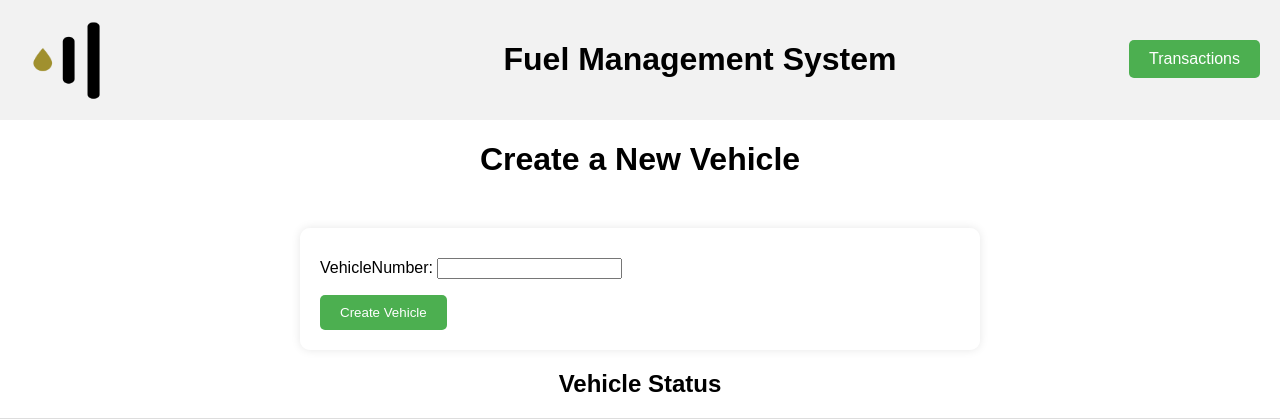
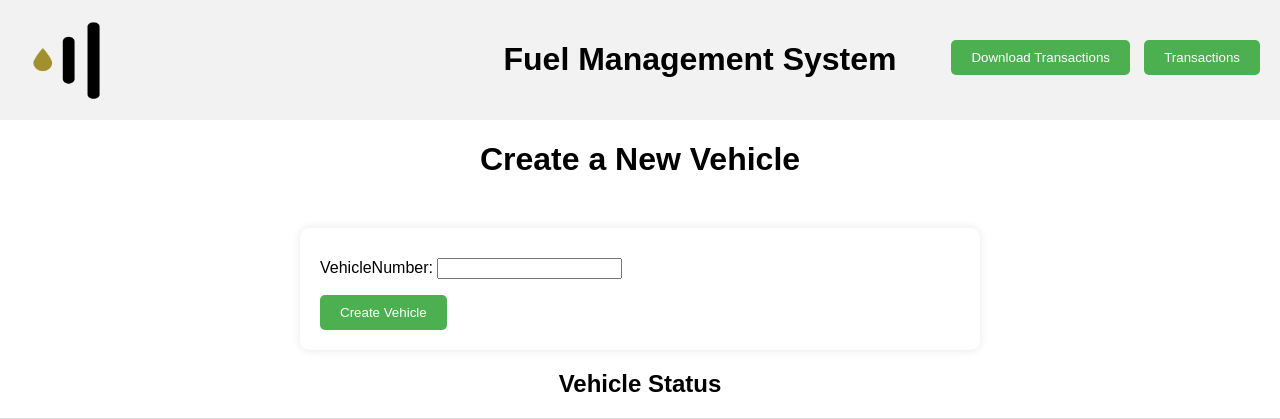
Before and after one commit to NischayDesign4it/fueldec, a Django app: page /create/ in a window 1280 px wide. Shown: the top 419 px of the page. Run offline with Django 4.2, Linux system fonts and the light colour scheme; data comes from the database, SQL or seed files in the repository; both versions use the stored data as it was after the commit.

Commit message:
feature  -- csv  -- xlsx

```diff
--- a/fuel_manager/settings.py
+++ b/fuel_manager/settings.py
@@ -115,6 +115,7 @@ AUTH_PASSWORD_VALIDATORS = [
 LANGUAGE_CODE = 'en-us'
 
 TIME_ZONE = 'UTC'
+# UTC-7
 
 USE_I18N = True
 
--- a/manager/urls.py
+++ b/manager/urls.py
@@ -1,6 +1,6 @@
 from django.urls import path
 
-from .views import transaction, getBuyDate, VehicleList, TransactionsBulkCreateView,PumpInfo, PumpInfoList
+from .views import transaction, getBuyDate, VehicleList, TransactionsBulkCreateView, PumpInfo, PumpInfoList
 from . import views
 
 urlpatterns = [
@@ -12,6 +12,9 @@ urlpatterns = [
     path('transactions/bulk-create/', TransactionsBulkCreateView.as_view(), name='transactions-bulk-create'),
     path('pump-status/', PumpInfo.as_view(), name='PumpStatus'),
     path('pump-list/', PumpInfoList.as_view(), name='PumpInfoList'),
+    path('download-csv', views.export_csv, name='download-csv'),
+    path('download-excel', views.export_excel, name='download-excel'),
+
 
     # path("odometer/", odometer.as_view(), name="odometer"),
 
--- a/manager/views.py
+++ b/manager/views.py
@@ -1,4 +1,7 @@
-from datetime import datetime
+import csv
+import openpyxl
+
+from datetime import datetime, time
 
 from django.shortcuts import render, redirect
 from django.views import View
@@ -151,6 +154,44 @@ class transaction(View):
         vehicle_details = transactions.objects.all()
         return render(request, self.template_name, {'vehicle_details': vehicle_details})
 
+def export_csv(request):
+    response = HttpResponse(content_type='text/csv')
+
+    response['Content-Disposition'] = 'attachment; filename="transactions-'+str(datetime.now())+".csv"
+
+    writer = csv.writer(response)
+    writer.writerow(['Sr.No', 'Vehicle Number', 'Odometer', 'dispensedQuantity', 'TimeStamp'])
+
+    for obj in transactions.objects.all():
+        writer.writerow([obj.id, obj.vehicleNumber, obj.odometer, obj.dispensedQuantity, obj.timestamp])
+
+    return response
+
+def export_excel(request):
+    response = HttpResponse(content_type='application/vnd.openxmlformats-officedocument.spreadsheetml.sheet')
+    response['Content-Disposition'] = 'attachment; filename="transactions-'+str(datetime.now())+".xlsx"
+
+    workbook = openpyxl.Workbook()
+    worksheet = workbook.active
+    worksheet.title = 'My Data'
+
+    # Write header row
+    header = ['Sr.No', 'Vehicle Number', 'Odometer', 'dispensedQuantity', 'TimeStamp']
+    for col_num, column_title in enumerate(header, 1):
+        cell = worksheet.cell(row=1, column=col_num)
+        cell.value = column_title
+
+    # Write data rows
+    queryset = transactions.objects.all().values_list('id', 'vehicleNumber', 'odometer','dispensedQuantity','timestamp' )
+    for row_num, row in enumerate(queryset, 1):
+        for col_num, cell_value in enumerate(row, 1):
+            cell = worksheet.cell(row=row_num+1, column=col_num)
+            cell.value = str(cell_value)
+
+    workbook.save(response)
+
+    return response
+
 
 @api_view(['POST'])
 def dispensed_quantity(request):
--- a/requirements.txt
+++ b/requirements.txt
@@ -1,6 +1,8 @@
 asgiref==3.7.2
 Django==4.2.8
 djangorestframework==3.14.0
+et-xmlfile==1.1.0
+openpyxl==3.1.2
 pytz==2023.3.post1
 sqlparse==0.4.4
 typing_extensions==4.8.0
--- a/templates/create.html
+++ b/templates/create.html
@@ -131,6 +131,26 @@
             margin-top: 0px;
 
         }
+         .dropdown {
+          position: absolute;
+            top: 40px;
+            right: 150px;
+            display: inline-block;
+        }
+
+        .dropdown-content {
+            display: none;
+            position: absolute;
+            background-color: #f9f9f9;
+            min-width: 160px;
+            box-shadow: 0 8px 16px rgba(0,0,0,0.2);
+            z-index: 1;
+        }
+
+        .dropdown:hover .dropdown-content {
+            display: block;
+        }
+
 
     </style>
 </head>
@@ -139,10 +159,40 @@
         <img src="{% static 'icon.png' %}" width="100", height="80">
 
         <h1>Fuel Management System</h1>
+
+        <div class="dropdown">
+        <button class="dropbtn">Download Transactions</button>
+        <div class="dropdown-content">
+            <form action="{% url 'download-csv' %}" method="get">
+                <button type="submit">CSV</button>
+            </form>
+            <form action="{% url 'download-excel' %}" method="get">
+                <button type="submit">Excel</button>
+            </form>
+        </div>
     </div>
+
+    </div>
+
+
+
     <h1>Create a New Vehicle</h1>
 
-    <a class="add-transaction-button" href="{% url 'transaction' %}">Transactions</a>
+    <button class="add-transaction-button" href="{% url 'transaction' %}">Transactions</button>
+
+
+
+
+
+
+
+
+<!--    <form action="{% url 'download-csv' %}" method="get">-->
+<!--    <button type="submit">Download CSV</button>-->
+<!--</form>-->
+<!--        <form action="{% url 'download-excel' %}" method="get">-->
+<!--    <button type="submit">Download Excel</button>-->
+<!--</form>-->
 
 
     {% if messages %}
```
Also changed, not shown: db.sqlite3.
